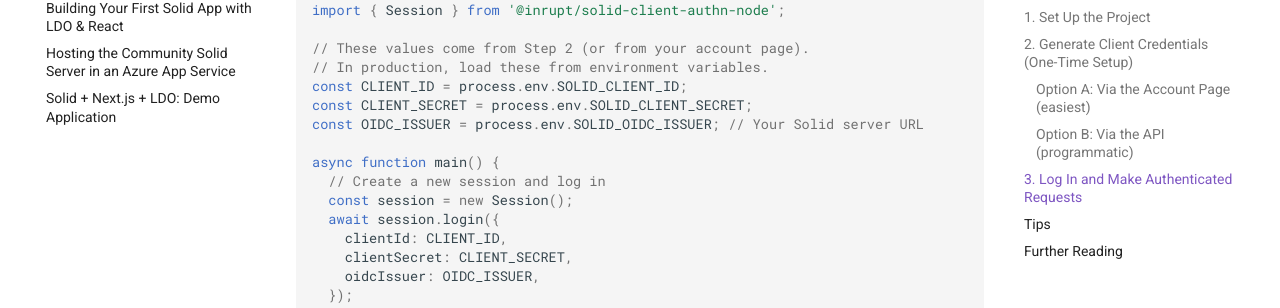
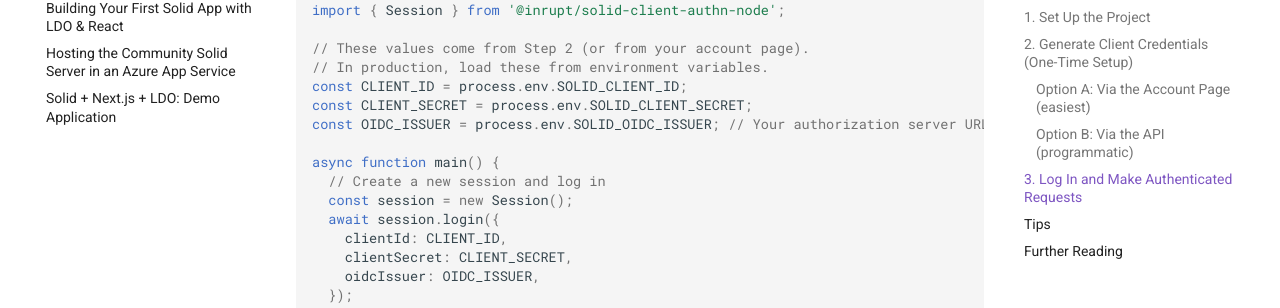
Before and after one commit to solid/dev, an MkDocs documentation site: the page built from docs/guides/authenticating_with_a_script.md, in a window 1280 px wide and 900 px high, scrolled down 1991 px. Shown: the part 145-453 px from the top of the window. Built offline with MkDocs 1.6.1 and Material for MkDocs 9.7.7, drawn with Linux system fonts in a browser that asks for light colours; comment, search, counter and statistics services are not loaded.

Commit message:
Update docs/guides/authenticating_with_a_script.md
Co-authored-by: Samu Lang <langsamu@users.noreply.github.com>

```diff
--- a/docs/guides/authenticating_with_a_script.md
+++ b/docs/guides/authenticating_with_a_script.md
@@ -72,7 +72,7 @@ import { Session } from '@inrupt/solid-client-authn-node';
 // In production, load these from environment variables.
 const CLIENT_ID = process.env.SOLID_CLIENT_ID;
 const CLIENT_SECRET = process.env.SOLID_CLIENT_SECRET;
-const OIDC_ISSUER = process.env.SOLID_OIDC_ISSUER; // Your Solid server URL
+const OIDC_ISSUER = process.env.SOLID_OIDC_ISSUER; // Your authorization server URL (sometimes called IdP, sometimes same as your Solid server URL)
 
 async function main() {
   // Create a new session and log in
```
